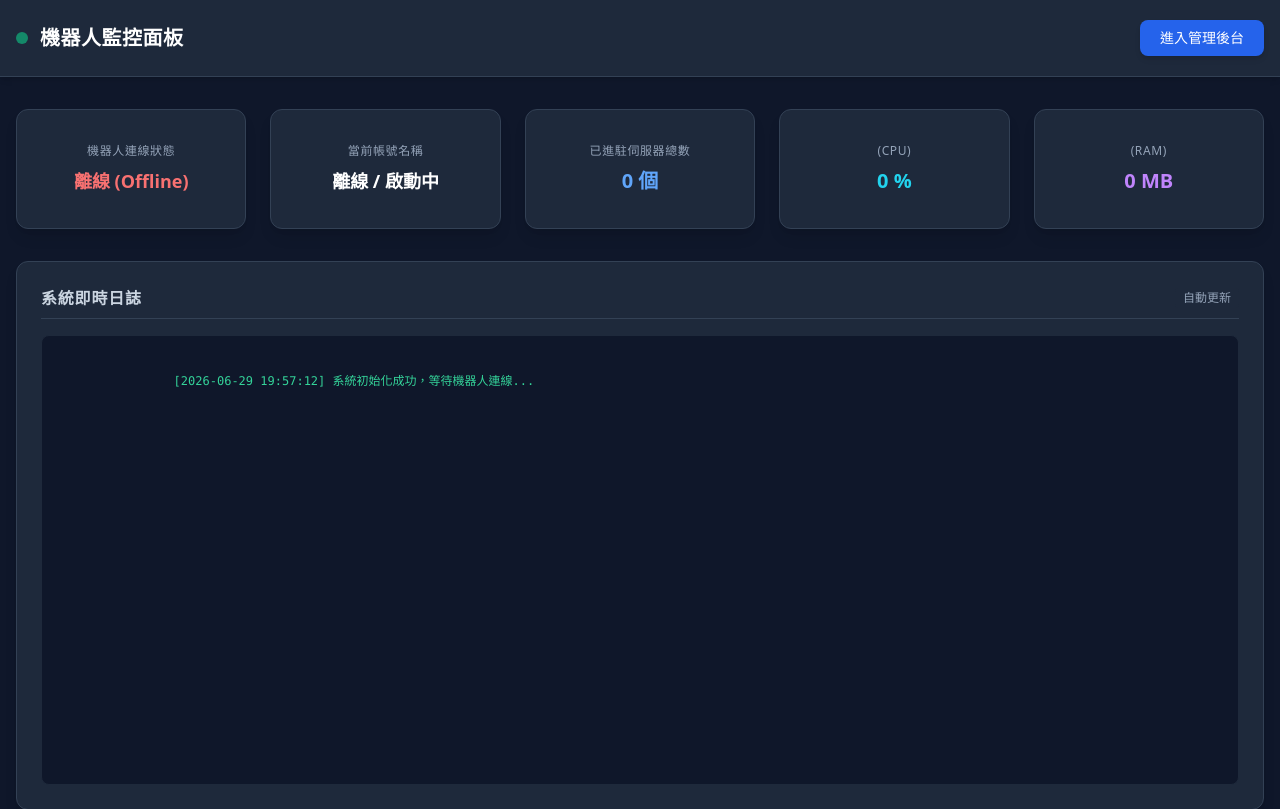
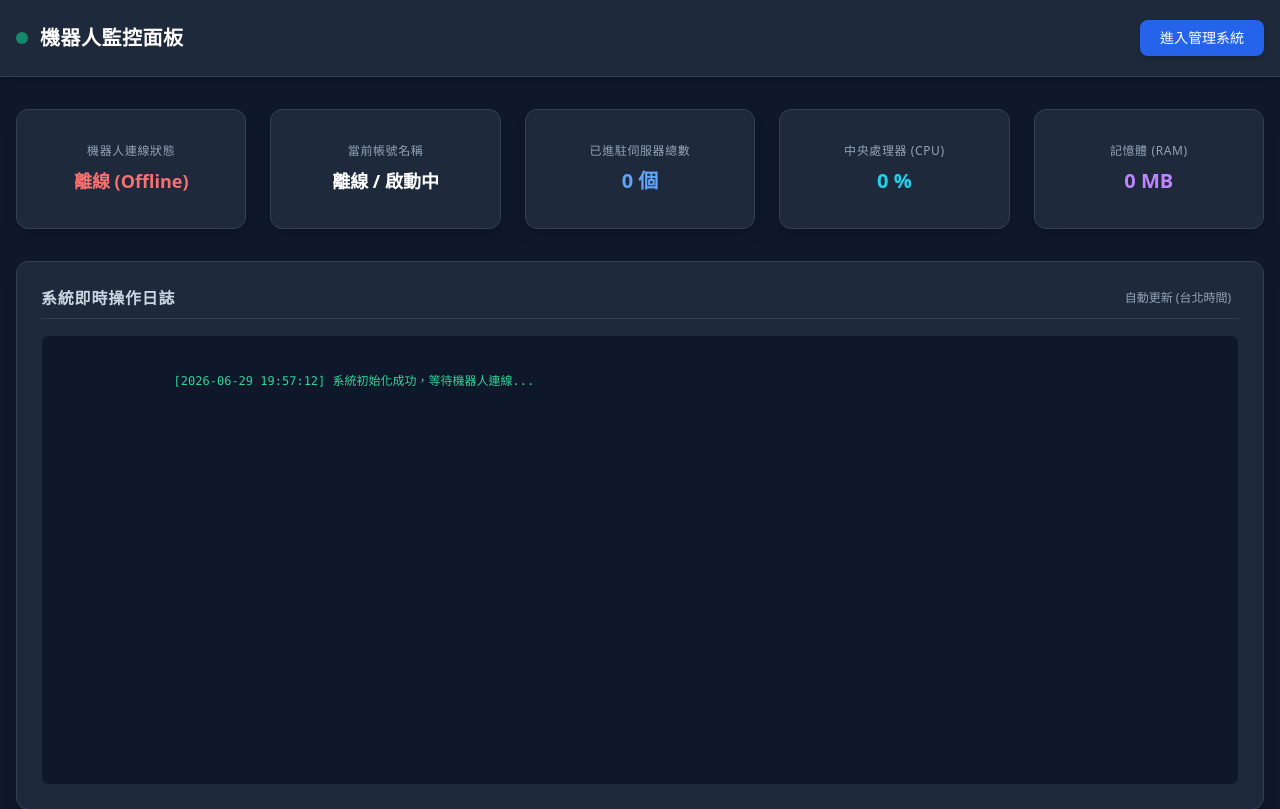
Before and after one commit to owinwu06150001/724, a Flask app: page / in a window 1280 px wide. Shown: the top 809 px of the page. Run offline with Flask 3, Linux system fonts and the light colour scheme; some libraries are stand-ins or nearby versions.

Commit message:
Update index.html

```diff
--- a/templates/index.html
+++ b/templates/index.html
@@ -20,7 +20,7 @@
                 <h1 class="text-xl font-bold text-white tracking-wide">機器人監控面板</h1>
             </div>
             <a href="/admin" class="bg-blue-600 hover:bg-blue-700 text-white text-sm font-medium px-5 py-2 rounded-lg transition shadow-md focus:outline-none">
-                進入管理後台
+                進入管理系統
             </a>
         </div>
     </header>
@@ -41,19 +41,19 @@
                 <p id="bot-guilds-text" class="text-xl font-bold text-blue-400">0 個</p>
             </div>
             <div class="bg-[#1e293b] p-6 rounded-xl border border-slate-700 shadow-lg text-center flex flex-col justify-center min-h-[120px]">
-                <p class="text-xs font-medium text-slate-400 mb-2 uppercase tracking-wider">(CPU)</p>
+                <p class="text-xs font-medium text-slate-400 mb-2 uppercase tracking-wider">中央處理器 (CPU)</p>
                 <p id="bot-cpu-text" class="text-xl font-bold text-cyan-400">0 %</p>
             </div>
             <div class="bg-[#1e293b] p-6 rounded-xl border border-slate-700 shadow-lg text-center flex flex-col justify-center min-h-[120px]">
-                <p class="text-xs font-medium text-slate-400 mb-2 uppercase tracking-wider">(RAM)</p>
+                <p class="text-xs font-medium text-slate-400 mb-2 uppercase tracking-wider">記憶體 (RAM)</p>
                 <p id="bot-ram-text" class="text-xl font-bold text-purple-400">0 MB</p>
             </div>
         </div>
 
         <div class="bg-[#1e293b] p-6 rounded-xl border border-slate-700 shadow-lg flex flex-col">
             <div class="flex justify-between items-center mb-4 border-b border-slate-700 pb-2">
-                <h3 class="text-md font-semibold text-slate-300 tracking-wider">系統即時日誌</h3>
-                <span class="text-xs bg-slate-800 text-slate-400 px-2 py-0.5 rounded">自動更新</span>
+                <h3 class="text-md font-semibold text-slate-300 tracking-wider">系統即時操作日誌</h3>
+                <span class="text-xs bg-slate-800 text-slate-400 px-2 py-0.5 rounded">自動更新 (台北時間)</span>
             </div>
             <div id="log-container" class="bg-[#0f172a] p-4 rounded-lg font-mono text-xs text-emerald-400 overflow-y-auto h-[450px] leading-relaxed whitespace-pre-wrap border border-slate-800">
                 {{ log_content }}
@@ -80,7 +80,7 @@
                     document.getElementById('bot-cpu-text').textContent = data.cpu + " %";
                     document.getElementById('bot-ram-text').textContent = data.ram + " MB";
                 })
-                .catch(() => console.log("監控狀態同步失敗"));
+                .catch(() => console.log("連線監控狀態同步失敗"));
         }
 
         // 定時同步台北時間日誌
@@ -95,7 +95,7 @@
                         container.scrollTop = container.scrollHeight;
                     }
                 })
-                .catch(() => console.log("日誌載入中斷"));
+                .catch(() => console.log("日誌流載入中斷"));
         }
 
         // 頁面載入時先執行一次，隨後每 3 秒自動刷新
```
